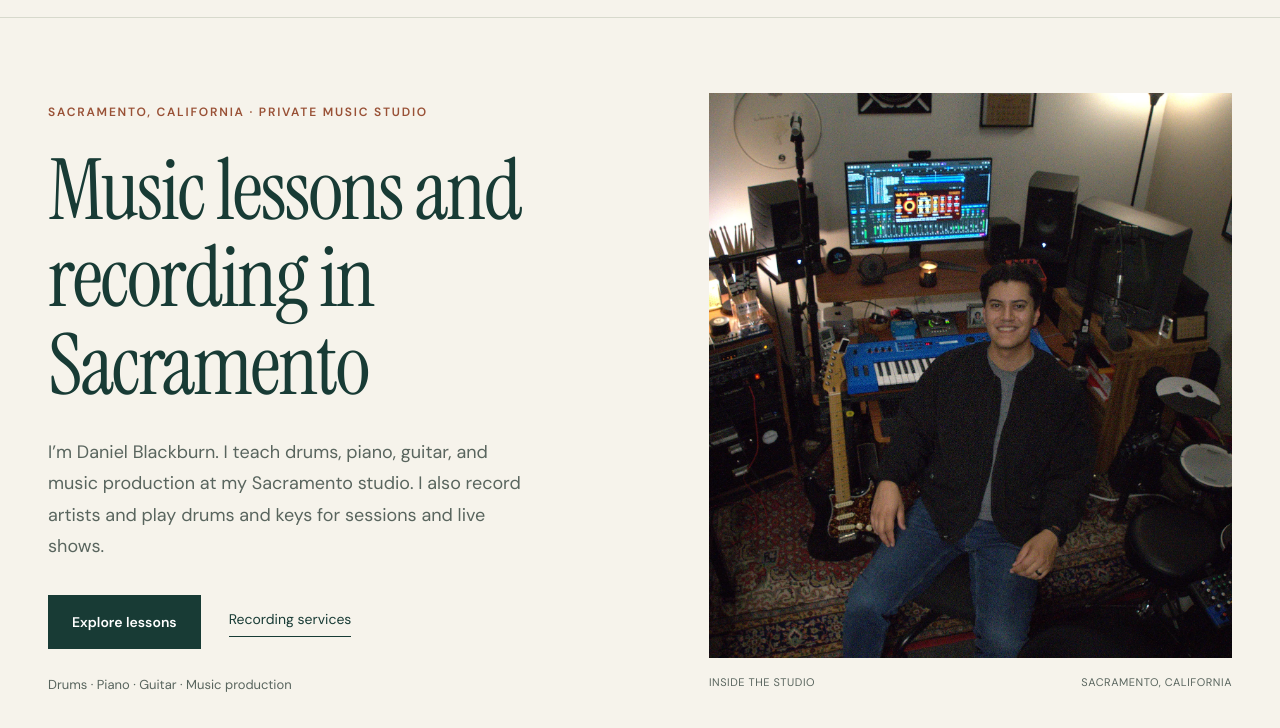
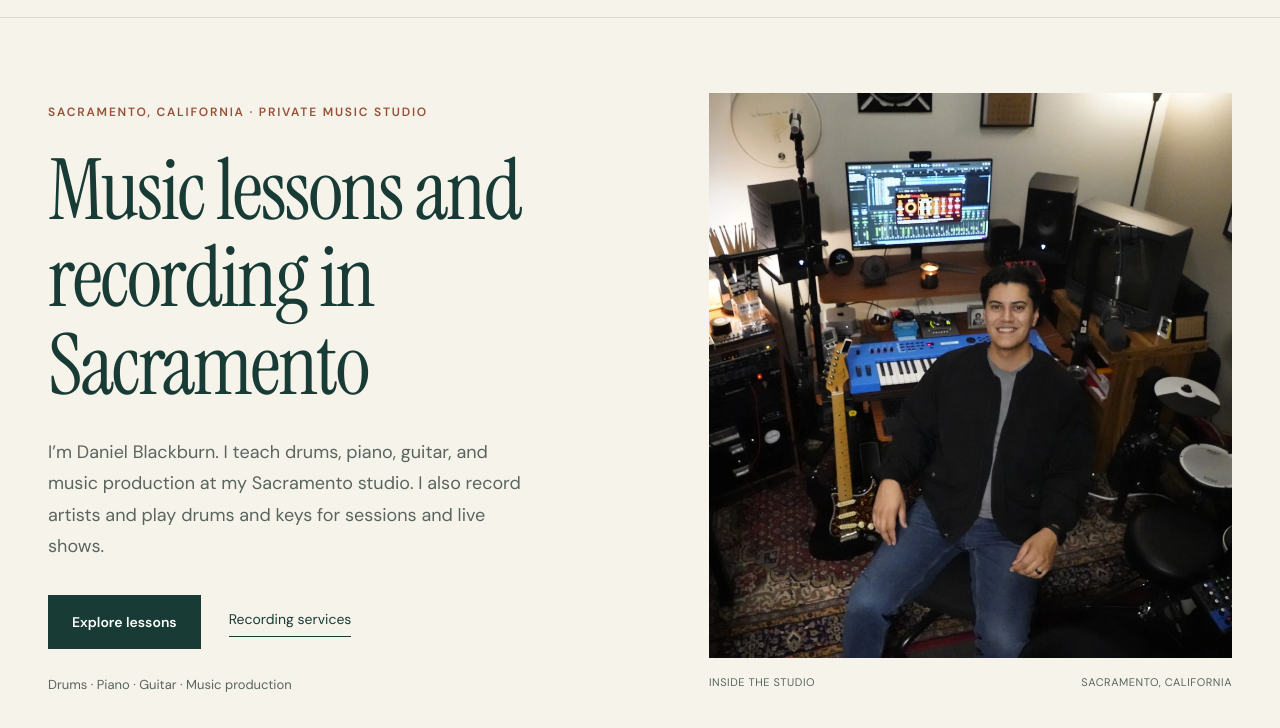
Before and after one commit to dblackburnmusic-maker/blackburn-music-studio, a plain HTML site: page index.html in a window 1280 px wide. Shown: the part 72-800 px from the top of the page. Drawn offline with Linux system fonts and the light colour scheme.

Commit message:
Use cleaner camera rendering for the homepage portrait

```diff
--- a/index.html
+++ b/index.html
@@ -48,7 +48,7 @@
       </div>
 
       <div class="hero-side">
-        <figure class="hero-photo"><img src="assets/studio-wide-2026-hd.webp" alt="Daniel Blackburn seated in his studio among keyboards, guitars, and drums" width="2400" height="1603" fetchpriority="high" decoding="async"><figcaption><span>Inside the studio</span><span>Sacramento, California</span></figcaption></figure>
+        <figure class="hero-photo"><img src="assets/studio-wide-2026-clear.webp" alt="Daniel Blackburn seated in his studio among keyboards, guitars, and drums" width="1616" height="1080" fetchpriority="high" decoding="async"><figcaption><span>Inside the studio</span><span>Sacramento, California</span></figcaption></figure>
 
       </div>
     </section>
```
Also changed, not shown: assets/studio-wide-2026-clear.webp (added).
